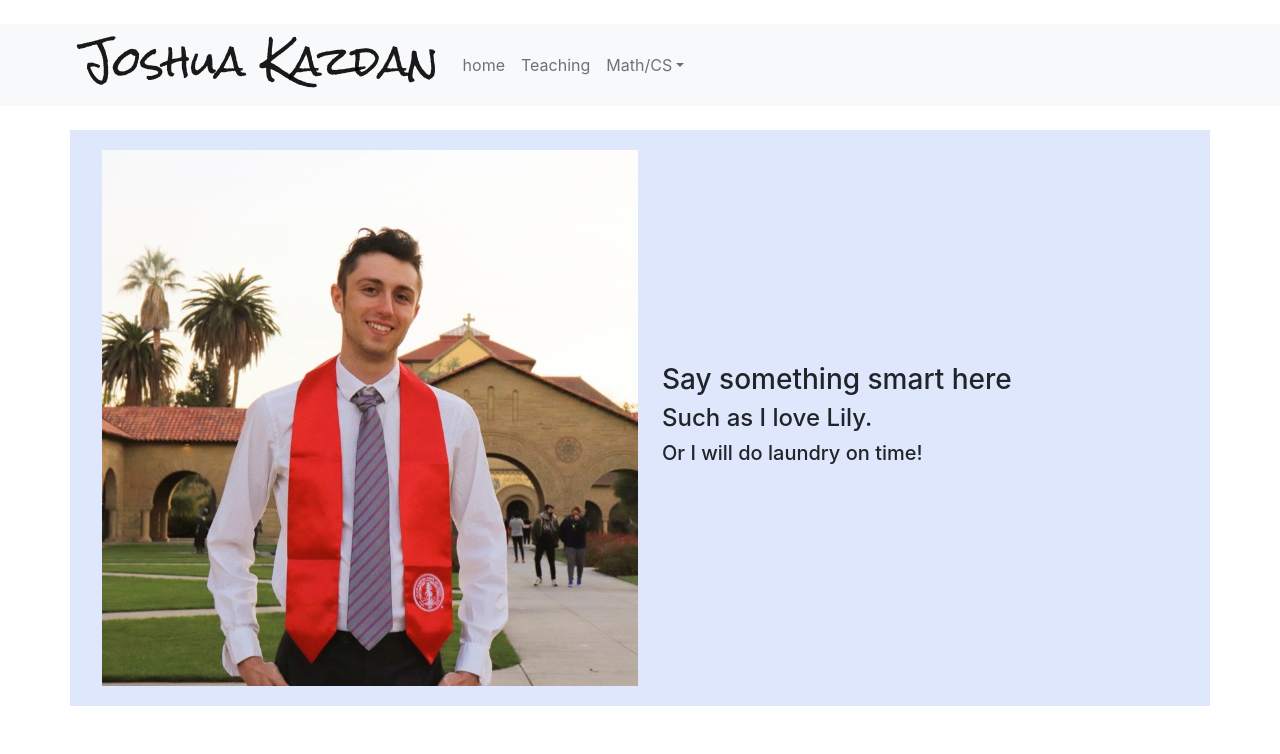
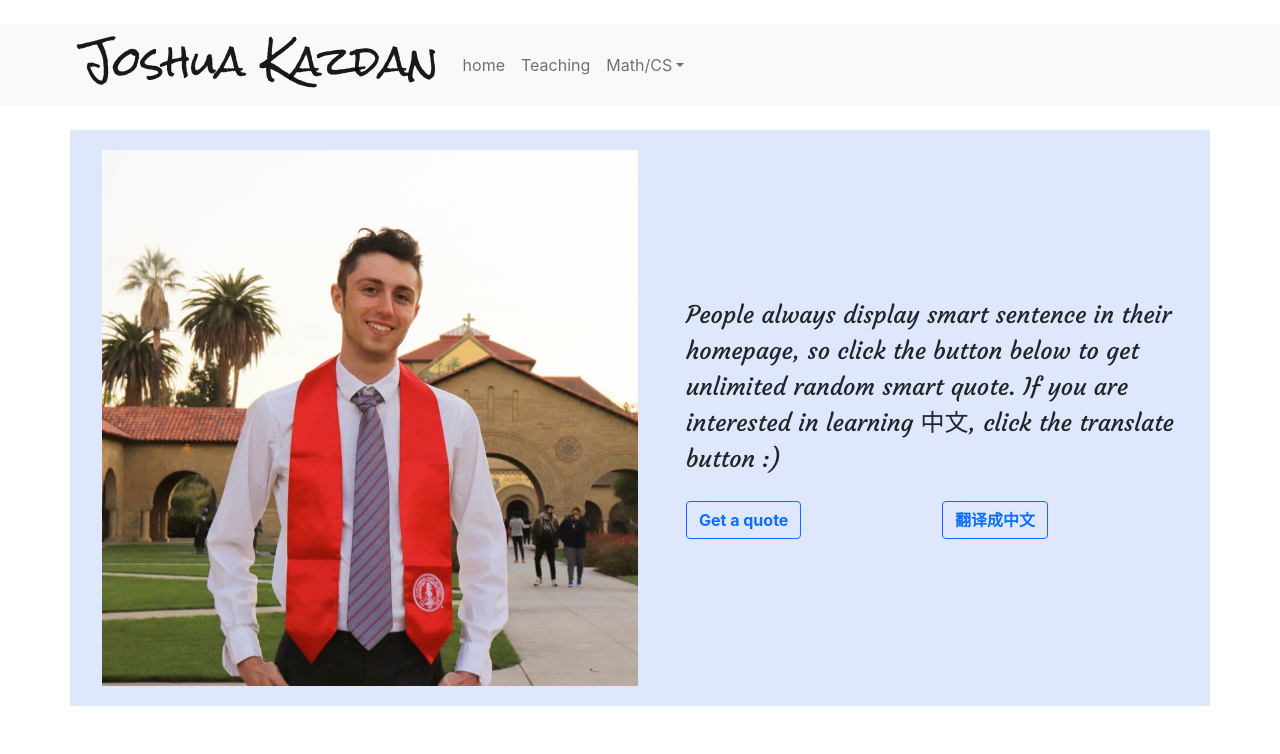
Before and after one commit to JiangyanLiNEU/JoshProfolilo, a React (Create React App) app in the folder web/: page / in a window 1280 px wide. Shown: the top 754 px of the page. Built offline with nearby package versions, Linux system fonts and the light colour scheme.

Commit message:
finished math/cs and put quote API on home page

```diff
--- a/web/package.json
+++ b/web/package.json
@@ -7,6 +7,7 @@
     "@testing-library/react": "^11.1.0",
     "@testing-library/user-event": "^12.1.10",
     "bootstrap": "^5.1.3",
+    "google-translate-api": "^2.3.0",
     "react": "^17.0.2",
     "react-bootstrap": "^2.0.2",
     "react-dom": "^17.0.2",
--- a/web/public/index.html
+++ b/web/public/index.html
@@ -20,6 +20,16 @@
       href="https://cdn.jsdelivr.net/npm/bootstrap@5.1.3/dist/css/bootstrap.min.css"
       integrity="sha384-1BmE4kWBq78iYhFldvKuhfTAU6auU8tT94WrHftjDbrCEXSU1oBoqyl2QvZ6jIW3"
       crossorigin="anonymous"
+    />
+    <link rel="preconnect" href="https://fonts.googleapis.com" />
+    <link rel="preconnect" href="https://fonts.gstatic.com" crossorigin />
+    <link rel="preconnect" href="https://fonts.googleapis.com" />
+    <link rel="preconnect" href="https://fonts.gstatic.com" crossorigin />
+    <link rel="preconnect" href="https://fonts.googleapis.com" />
+    <link rel="preconnect" href="https://fonts.gstatic.com" crossorigin />
+    <link
+      href="https://fonts.googleapis.com/css2?family=Courgette&display=swap"
+      rel="stylesheet"
     />
     <!--
       Notice the use of %PUBLIC_URL% in the tags above.
--- a/web/src/App.js
+++ b/web/src/App.js
@@ -5,7 +5,7 @@ import {Math} from './Components/Math';
 import {CS} from './Components/CS';
 
 import {Hobby} from './Components/Hobby'
-import {BrowserRouter,Routes,Route,Link,Outlet} from 'react-router-dom';
+import {BrowserRouter,Routes,Route} from 'react-router-dom';
 
 export const App = () => {
   return (
--- a/web/src/Components/CS.js
+++ b/web/src/Components/CS.js
@@ -1,5 +1,31 @@
+import {ListGroup, Button} from 'react-bootstrap';
+import Spinner from 'react-bootstrap/Spinner';
 export const CS = () => {
     return (
-        <div>This is CS component</div>
+        <div className='container'>
+          <h3 style={{textAlign:'left'}}>Courses: </h3>
+          <div className='container' style={{marginTop:20}}>
+          <ListGroup variant="flush" >
+            <ListGroup.Item>Neutral network</ListGroup.Item>
+            <ListGroup.Item>Reinforstment Learning</ListGroup.Item>
+            <ListGroup.Item>Mathematical machine learning theory</ListGroup.Item>
+            <ListGroup.Item>Machine learning</ListGroup.Item>
+            <ListGroup.Item>Computer Architecure</ListGroup.Item>
+        </ListGroup><br/>
+          <Spinner style={{marginLeft:20}} animation="border" size="sm" />
+          <Spinner animation="border" />
+          </div>
+          <br/>
+
+          <h3 style={{textAlign:'left'}}>Industrial Experience: </h3>
+          <div className='container' style={{marginTop:20}}>
+          <ListGroup variant="flush" >
+            <ListGroup.Item>Microsoft Data Science Intern (Jun 2021 - Oct 2021)</ListGroup.Item>
+            <ListGroup.Item>ByteDance AI Lab ML intern (Jun 2020 - Oct 2020)</ListGroup.Item>
+          </ListGroup>
+          <br/>
+          <Spinner style={{marginLeft:20}} animation="grow" size="sm" />
+  <Spinner animation="grow" /></div>
+        </div>
     );
 };
--- a/web/src/Components/Home.js
+++ b/web/src/Components/Home.js
@@ -3,6 +3,7 @@ import {Container, Row, Image, Col, ToastContainer, Toast} from 'react-bootstrap
 import small from '../img/photo2.jpeg';
 import tree from '../img/stanfordtree.png';
 import bear from '../img/uclabear.png';
+import { Quote } from './Quote';
 
 export const Home = () => {
     const backGround = {backgroundColor: "#dfe7fd", padding: 10};
@@ -15,9 +16,8 @@ export const Home = () => {
                         <Image src={small} fluid/>
                     </Col>
                     <Col style={{margin:"auto"}}>
-                        <Row><h3>Say something smart here</h3></Row>
-                        <Row><h4>Such as I love Lily.</h4></Row>
-                        <Row><h5>Or I will do laundry on time!</h5></Row>
+                        <Quote />
+
                     </Col>
                 </Row>
             </Container>
--- a/web/src/Components/Math.js
+++ b/web/src/Components/Math.js
@@ -1,5 +1,31 @@
+import {ListGroup, Button} from 'react-bootstrap';
+import Spinner from 'react-bootstrap/Spinner';
 export const Math = () => {
     return (
-        <div>This is Math component</div>
+        <div className='container'>
+          <h3 style={{textAlign:'left'}}>Papers: </h3>
+          <div className='container' style={{marginTop:20}}>
+          <ListGroup variant="flush" >
+            <ListGroup.Item><a style={{textDecoration:'none'}} href="https://www.researchgate.net/publication/345187370_Spiders_and_their_Kin_An_Investigation_of_Stanley's_Chromatic_Symmetric_Function_for_Spiders_and_Related_Graphs">Spiders and their Kin: An Investigation of Stanley’s Chromatic Symmetric Function for Spiders and Related Graphs</a></ListGroup.Item>
+            <ListGroup.Item><a style={{textDecoration:'none'}} href="https://www.researchgate.net/publication/341032398_Primes_with_Beatty_and_Chebotarev_conditions">Primes with Beatty and Chebotarev conditions</a></ListGroup.Item>
+            <ListGroup.Item><a style={{textDecoration:'none'}} href="https://www.researchgate.net/publication/329568289_Spiders_and_their_Kin_K_n">Spiders and their Kin ($K_n$)</a></ListGroup.Item>
+          </ListGroup><br/>
+          <Spinner style={{marginLeft:20}} animation="border" size="sm" />
+          <Spinner animation="border" />
+          </div>
+          <br/>
+
+          <h3 style={{textAlign:'left'}}>Research: </h3>
+          <div className='container' style={{marginTop:20}}>
+          <ListGroup variant="flush" >
+            <ListGroup.Item>Voloridge Capital Quant Research Intern (Apr 2021 - Jun 2021)</ListGroup.Item>
+            <ListGroup.Item>Emory REU (May 2019 - Aug 2019)</ListGroup.Item>
+            <ListGroup.Item>Fields Insitute (Jun 2018 - Sep 2018)</ListGroup.Item>
+            <ListGroup.Item>Hopkins Marine Station (Jun 2017 - Sep 2017)</ListGroup.Item>
+          </ListGroup>
+          <br/>
+          <Spinner style={{marginLeft:20}} animation="grow" size="sm" />
+  <Spinner animation="grow" /></div>
+        </div>
     );
 };
--- /dev/null
+++ b/web/src/Components/Quote.js
@@ -0,0 +1,51 @@
+import Button from 'react-bootstrap/Button';
+import { useState } from 'react';
+import {Row, Col} from 'react-bootstrap';
+export const Quote =  () => {
+    const [content, setcontent] = useState("People always display smart sentence in their homepage, so click the button below to get unlimited random smart quote. If you are interested in learning 中文, click the translate button :) ");
+    const [edition, setedition] = useState('English');
+    const [buttonContent, setbuttonContent] = useState('翻译成中文');
+
+    const handleClick = async () => {
+        try{
+            const response = await fetch("https://api.quotable.io/random", {"method": "GET"})
+
+            if (response.ok){
+                const data = await response.json();
+                setcontent(data.content);
+            }else{
+                setcontent('Oops, my fetch API is not working.. I will fix it ASAP!')
+            }
+        }catch{
+            setcontent('Oops, my fetch API is not working.. I will fix it ASAP!')
+        }
+
+    }
+
+
+    const translate = async() => {
+        if (edition==='English'){
+            setedition('Chinese');
+            setcontent('大概率很少人能读中文， 我就随便写写， 主要原因是谷歌的翻译api不免费， 万一很多人来看我的网站一直按翻译，很贵的！');
+        }else{
+            setedition('English');
+            setbuttonContent("翻译成中文");
+        };
+
+    };
+
+    // const content = response.ok ? data.content : 'Sorry my api is not working well! I will fix it ASAP! '
+    return (
+        <div>
+            <div id='quoteContent' className='container' >
+            {content}
+            </div>
+            <br/>
+            <div className='container'>
+            <Row>
+            <Col><Button onClick={() => handleClick()} variant="outline-primary" style={{fontWeight:'bold'}}>Get a quote</Button>{' '}</Col>
+            <Col><Button onClick={() => translate()} variant="outline-primary" style={{fontWeight:'bold'}}>{buttonContent}</Button>{' '}</Col>
+            </Row></div>
+        </div>
+    )
+};
--- a/web/src/index.css
+++ b/web/src/index.css
@@ -11,6 +11,11 @@ code {
 
 h1 {
     font-family: 'Rock Salt', cursive;
+}
+
+#quoteContent {
+    font-family: 'Courgette';
+    font-size: 150%;
 }
 
 .video-responsive {
```
Also changed, not shown: 2 other files (tests, documents, lock files or other folders).
